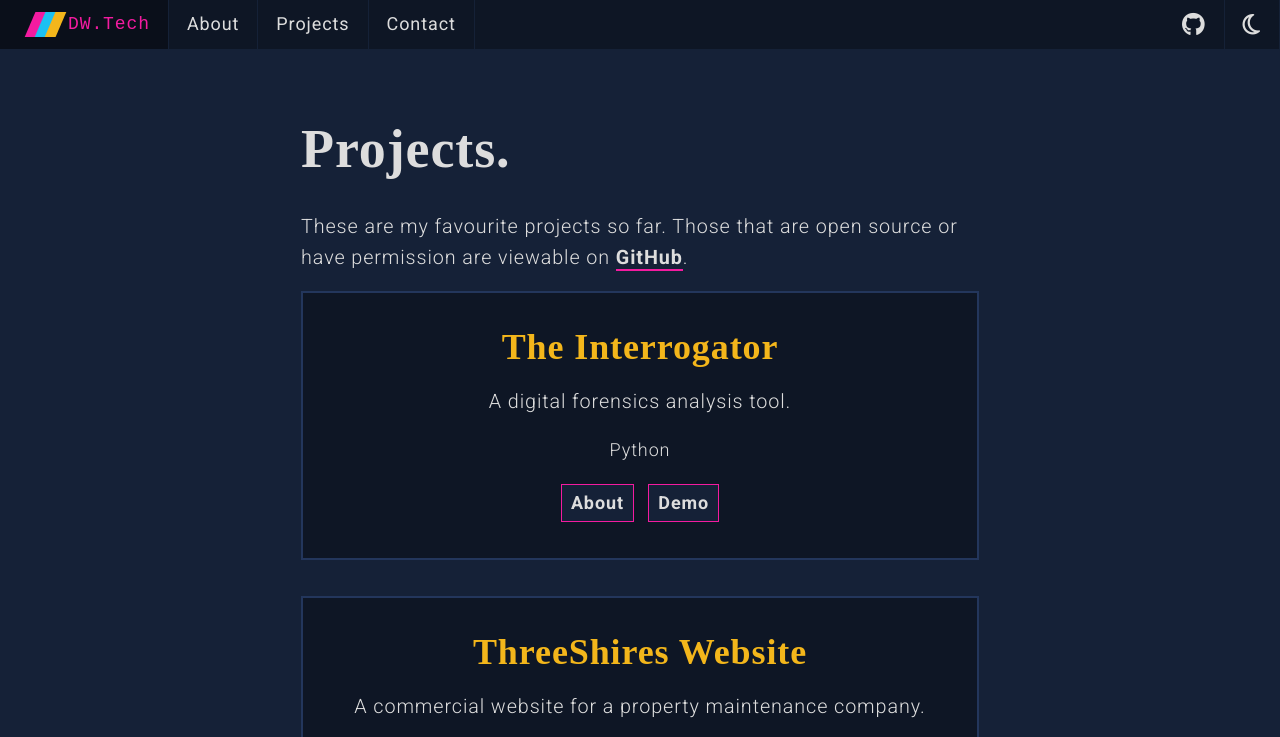
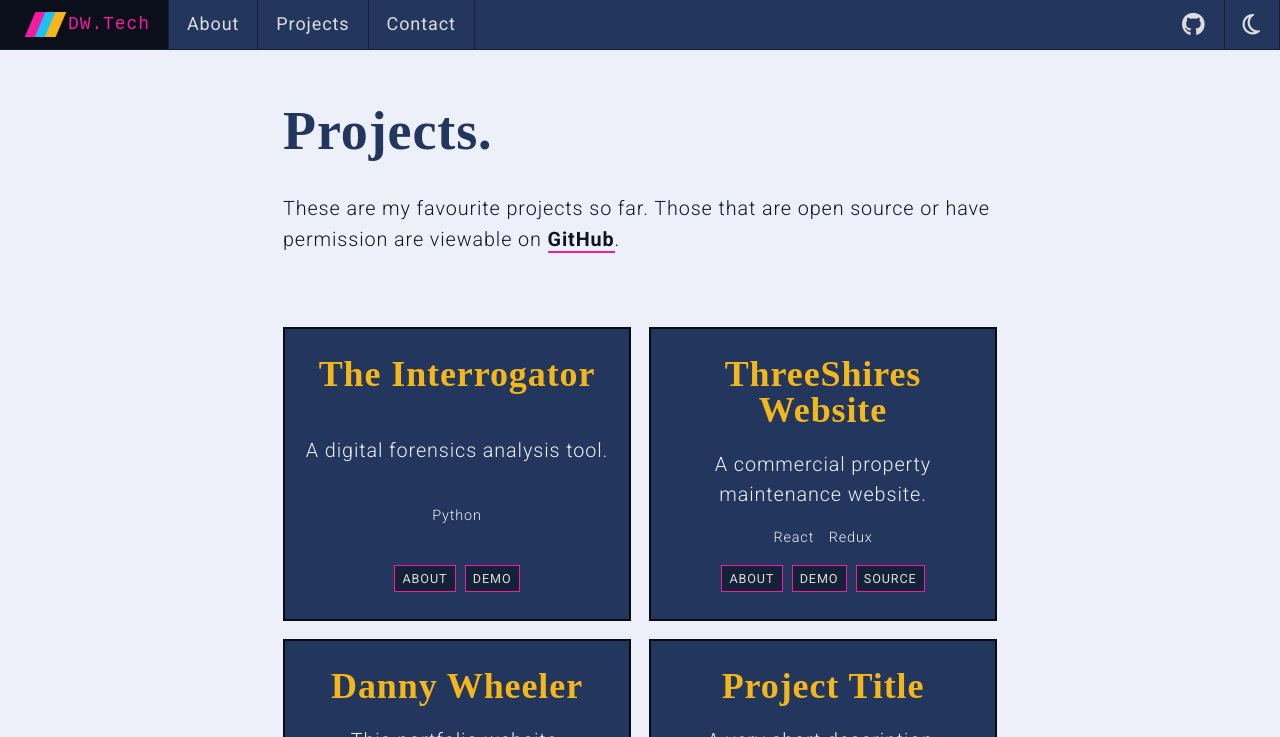
Before and after one commit to DannyGeorgeWheeler/DannyGeorgeWheeler.github.io, a plain HTML site: page projects.html in a window 1280 px wide. Both pictures are taken after a click on the button 1252 px from the left and 24 px from the top of the page. Shown: the top 737 px of the page. Drawn offline with Linux system fonts and the light colour scheme; a web font is replaced by a local one.

Commit message:
added dark/light toggle functionality and adjusted style of projects

```diff
--- a/projects.html
+++ b/projects.html
@@ -64,7 +64,7 @@
                 </div>
                 <div class='projectCard'>
                     <h2>ThreeShires Website</h2>
-                    <p>A commercial website for a property maintenance company.</p>
+                    <p>A commercial property maintenance website.</p>
                     <div id='tags'>
                         <span class='tag'>React</span>
                         <span class='tag'>Redux</span>
@@ -76,7 +76,7 @@
                     </div>
                 </div>
                 <div class='projectCard'>
-                    <h2>DannyWheeler.Tech</h2>
+                    <h2>Danny Wheeler</h2>
                     <p>This portfolio website.</p>
                     <div id='tags'>
                         <span class='tag'>HTML</span>
@@ -107,6 +107,6 @@
 
         </main>
 
-        <script type='text/javascript' src='./resources/js/index.js'></script>
+        <script type='text/javascript' src='./resources/js/theme.js'></script>
     </body>
 </html>
--- a/resources/css/style.css
+++ b/resources/css/style.css
@@ -23,7 +23,7 @@ main {
     max-width: 750px;
     margin-left: auto;
     margin-right: auto;
-    padding: 2rem;
+    padding: 1rem;
 }
 
 a {
@@ -62,6 +62,12 @@ p, ul {
     font-size: 1.1rem;
     margin: 0px;
     margin-bottom: 1rem;
+}
+
+@media screen and (max-width: 650px) {
+    main {
+        padding: 1rem;
+    }
 }
 
 /* NAVIGATION BAR - GENERAL */
@@ -164,7 +170,7 @@ p, ul {
 
 /* MOBILE STYLE - NAVIGATION BAR */
 
-@media screen and (max-width: 600px) {
+@media screen and (max-width: 650px) {
     #navBar {
         height: 80px;
     }
@@ -228,7 +234,7 @@ p, ul {
     flex-shrink: 3;
 }
 
-@media screen and (max-width: 600px) {
+@media screen and (max-width: 650px) {
     #description {
         flex-direction: column;
         align-items: center;
@@ -248,16 +254,19 @@ p, ul {
 #projects {
     display: flex;
     flex-direction: column;
-    gap: 2rem;
+    gap: 1rem;
+    margin-top: 4rem;
 }
 
 .projectCard {
     display: flex;
     flex-direction: column;
     align-items: center;
-    padding: 2rem;
+    padding: 1.5rem 1rem;
     background-color: hsl(220, 45%, 10%);
     border: solid 2px hsl(220, 45%, 25%);
+    text-align: center;
+    justify-content: space-between;
 }
 
 .projectCard h2 {
@@ -269,19 +278,67 @@ p, ul {
     gap: 0.8rem;
 }
 
+.tag {
+    font-size: 0.8rem;
+    line-height: 1rem;
+}
+
 #projectLinks {
     display: flex;
-    gap: 0.8rem;
+    gap: 0.5rem;
     margin-top: 1rem;
+    flex-wrap: wrap;
+    justify-content: center;
 }
 
 .projectLink {
-    padding: 0.5rem;
+    padding: 0.2rem 0.4rem;
     background-color: hsl(220, 45%, 15%);
     border: solid 1px hsl(323, 90%, 53%);
     line-height: 1rem;
+    font-size: 0.7rem;
+    font-weight: 400;
+    text-transform: uppercase;
 }
 
 .projectLink:hover {
     border: solid 1px hsl(220, 45%, 10%);
 }
+
+@media screen and (min-width: 600px) {
+    #projects {
+        display: grid;
+        grid-template-columns: 1fr 1fr;
+        grid-gap: 1rem;
+    }
+}
+
+
+/* Light Styles */
+
+body.light {
+    background-color: hsl(220, 45%, 95%);
+    color: hsl(220, 47%, 10%);
+}
+
+a.light {
+    color: hsl(220, 47%, 10%);
+}
+
+h1.light {
+    color: hsl(220, 47%, 25%);
+}
+
+h2.light {
+
+}
+
+.projectCard.light {
+    background-color: hsl(220, 47%, 25%);
+    color: hsl(220, 45%, 95%);
+    border-color: hsl(220, 47%, 5%);
+}
+
+#navBar.light {
+    background-color: hsl(220, 47%, 25%);
+}
--- a/resources/js/index.js
+++ b/resources/js/index.js
@@ -1,12 +1,6 @@
+// Change the Today text of index.html depending on day of week.
+
 const today = new Date();
-const weekday = new Array(7);
-weekday[0] = 'Sunday';
-weekday[1] = 'Monday';
-weekday[2] = 'Tuesday';
-weekday[3] = 'Wednesday';
-weekday[4] = 'Thursday';
-weekday[5] = 'Friday';
-weekday[6] = 'Saturday';
 
 const dailyActivity = new Array(7);
 dailyActivity[0] = 'It\'s Sunday so I\'ll be going out on a long walk!';
--- /dev/null
+++ b/resources/js/theme.js
@@ -0,0 +1,51 @@
+// Day/Night button functionality
+const darkButton = document.getElementById('darklight');
+toggleElements = []; // list of elements to style
+// get single elements
+toggleElements.push(
+    document.body,                                  // body
+    document.getElementById('navBar'),              // navigation bar
+    document.querySelector('h1'),                   // main headings
+    );
+// get anchors within paragraphs
+const anchors = document.querySelectorAll("p a");
+anchors.forEach(anchor => {
+    toggleElements.push(anchor);
+});
+// get project cards
+const projects = document.getElementsByClassName('projectCard');
+for (let i=0; i < projects.length; i++) {
+    toggleElements.push(projects[i]);
+}
+
+const toggleTheme = () => {
+    console.log('the toggle');
+    // toggle theme for all elements in array
+    for (let i=0; i < toggleElements.length; i++) {
+        toggleElements[i].classList.toggle('light');
+    }
+}
+
+// check theme settings on load
+const theme = localStorage.getItem('theme');
+
+if (theme === null) {
+    console.log('null on load')
+    localStorage.setItem('theme', 'dark');
+} else if (theme === 'light') {
+    console.log('light on load');
+    toggleTheme();
+} else {
+    console.log('dark on load');
+}
+
+darkButton.onclick = () => {
+    toggleTheme();
+
+    if (localStorage.getItem('theme') === 'dark') {
+        localStorage.setItem('theme', 'light');
+    } else {
+        localStorage.setItem('theme', 'dark');
+    }
+    console.log(localStorage.getItem('theme'));
+};
```
Also changed, not shown: index.html (+2 -1 lines).
